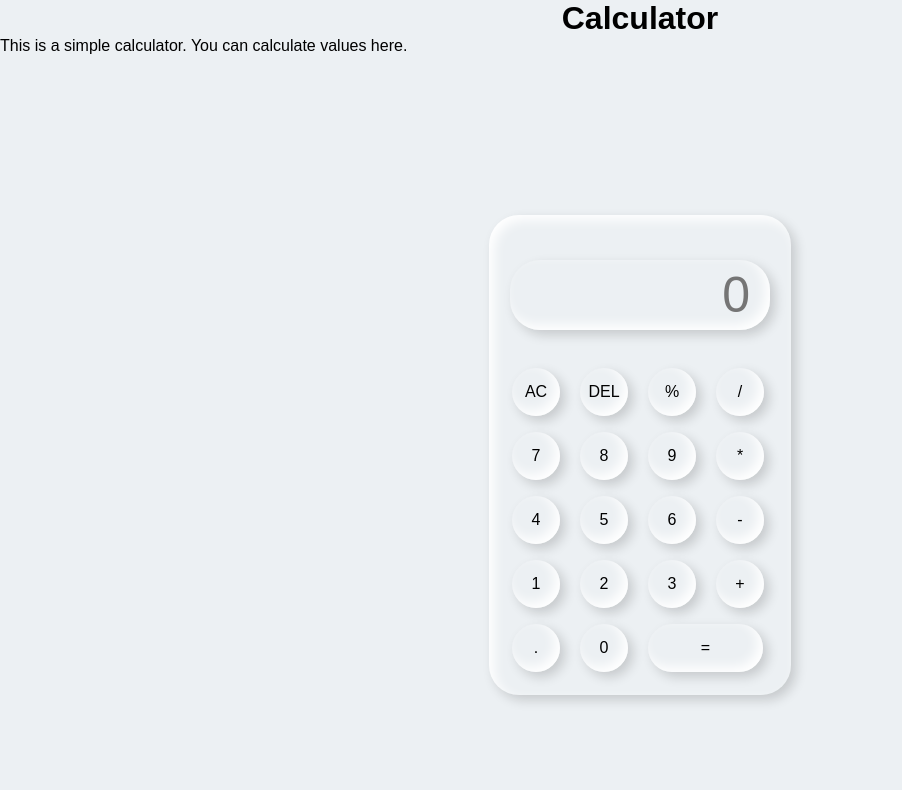
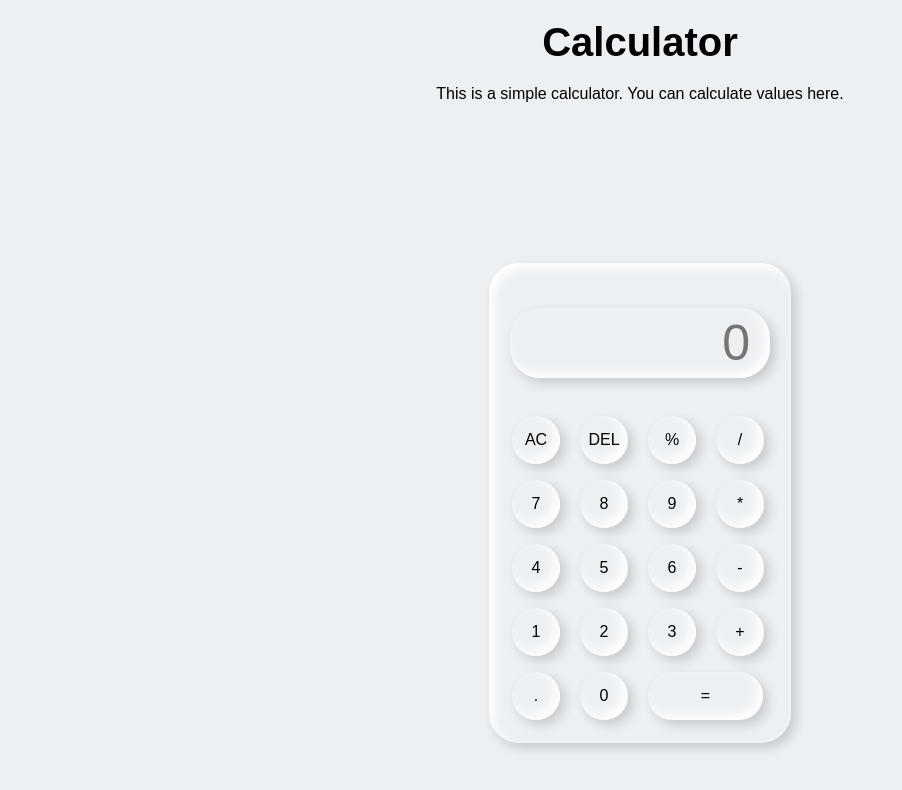
Before and after one commit to akash-git05/Tasks, a plain HTML site: page day14/index.html in a window 1280 px wide. Shown: the whole page, without its empty margins (0-902 px from the left). Drawn offline with Linux system fonts and the light colour scheme.

Commit message:
added cahnges

```diff
--- a/day14/index.css
+++ b/day14/index.css
@@ -9,7 +9,16 @@
 }
 
 h1 {
+    margin-top: 20px;
     text-align: center;
+    font-size: 40px;
+    font-weight: bold;
+    font-family: sans-serif;
+}
+p{
+    margin-top: 20px;
+    text-align: center;
+    font-family: sans-serif;
 }
 
 .container {
```
